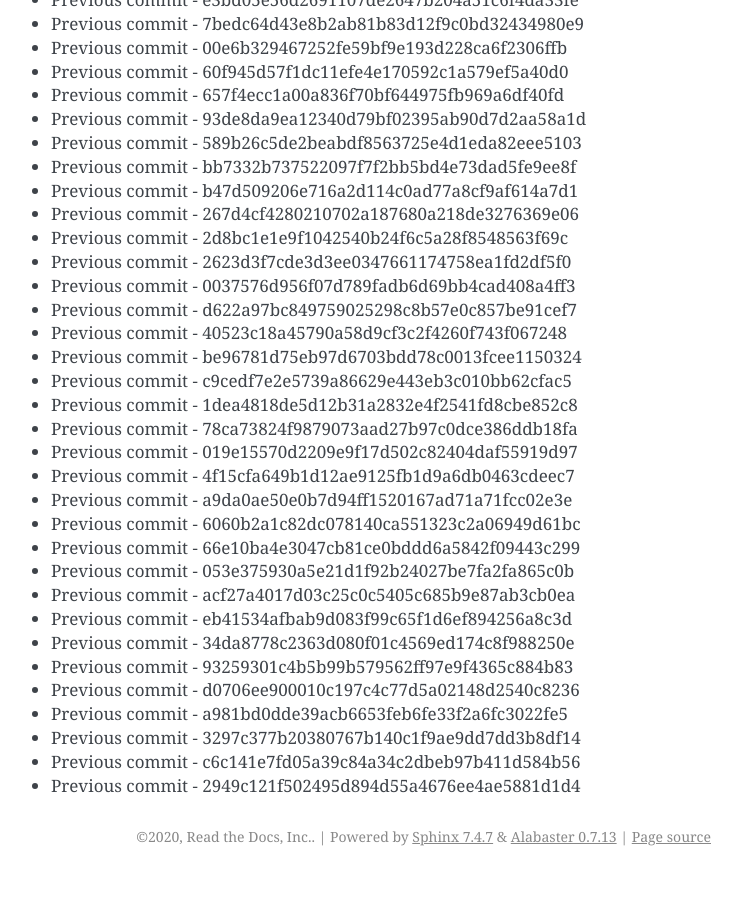
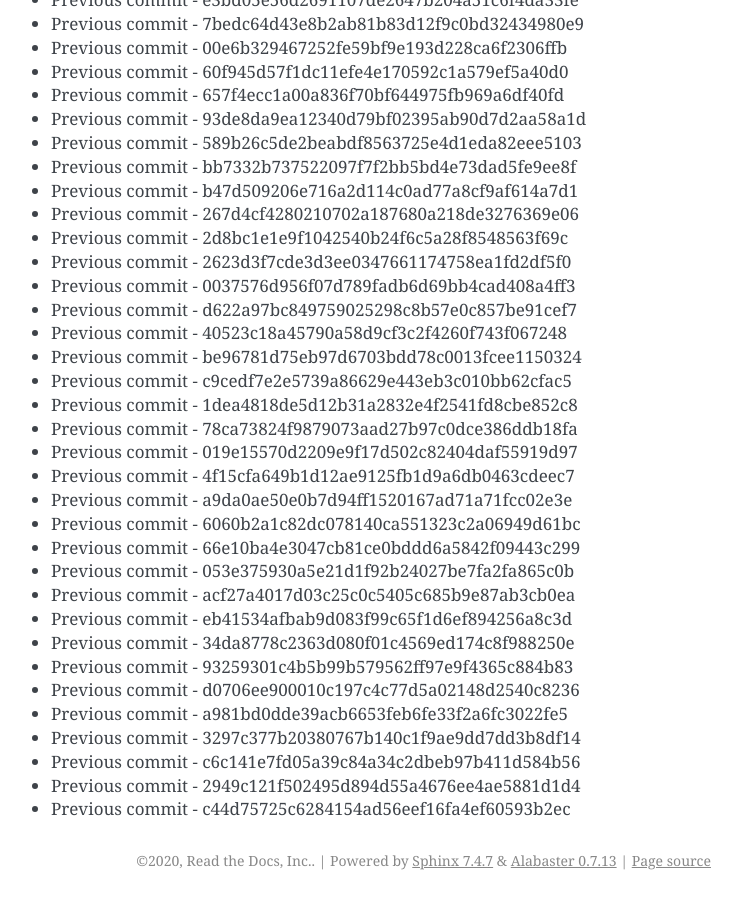
Before and after one commit to readthedocs/rtd-git-stresstest, a Sphinx documentation site: the page built from docs/updates.rst, in a window 1280 px wide and 900 px high, scrolled down 45084 px. Shown: the whole window, without its empty margins (399-1141 px from the left). Built offline with Sphinx 7.4.7, drawn with Linux system fonts in a browser that asks for light colours; before the commit the page ends 45960 px from its top, so only the background shows below that.

Commit message:
Generating commit from previous: c44d75725c6284154ad56eef16fa4ef60593b2ec

```diff
--- a/docs/updates.rst
+++ b/docs/updates.rst
@@ -1926,3 +1926,4 @@ It can be tested for any performance characteristics.
 * Previous commit - 3297c377b20380767b140c1f9ae9dd7dd3b8df14
 * Previous commit - c6c141e7fd05a39c84a34c2dbeb97b411d584b56
 * Previous commit - 2949c121f502495d894d55a4676ee4ae5881d1d4
+* Previous commit - c44d75725c6284154ad56eef16fa4ef60593b2ec
```
